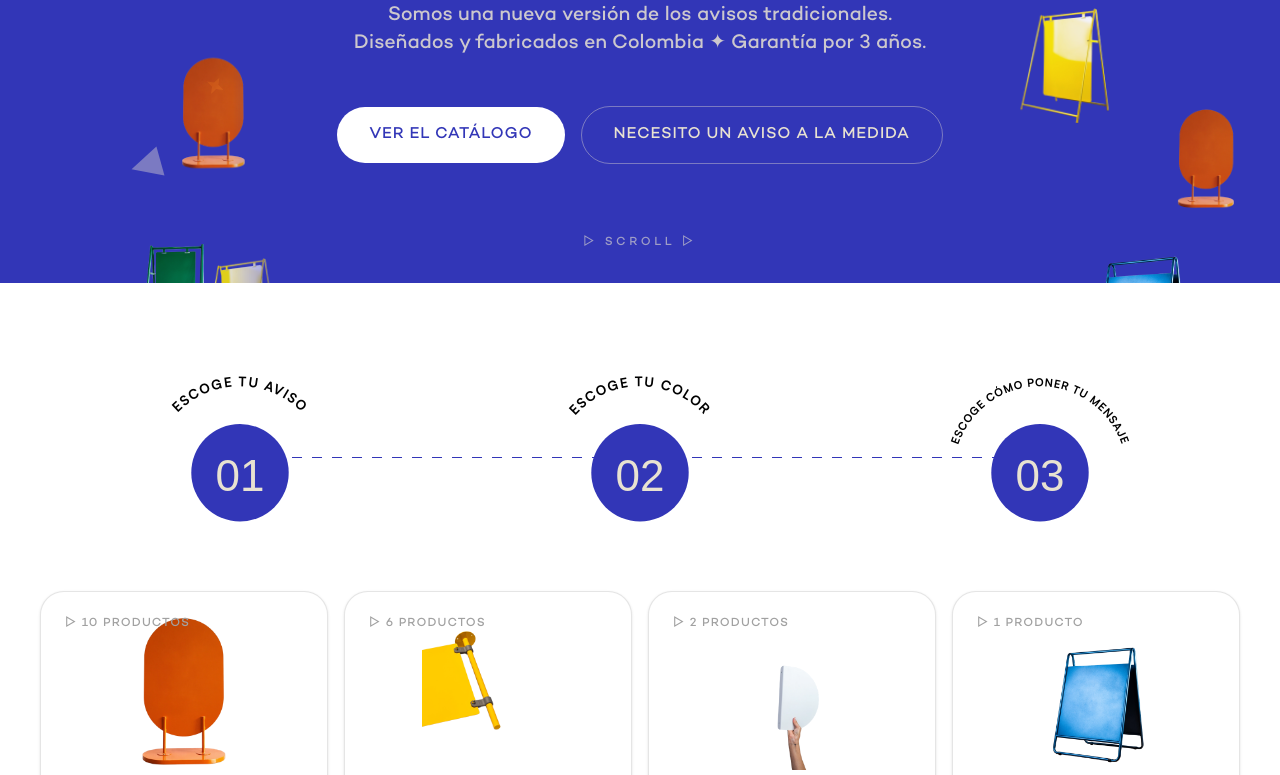
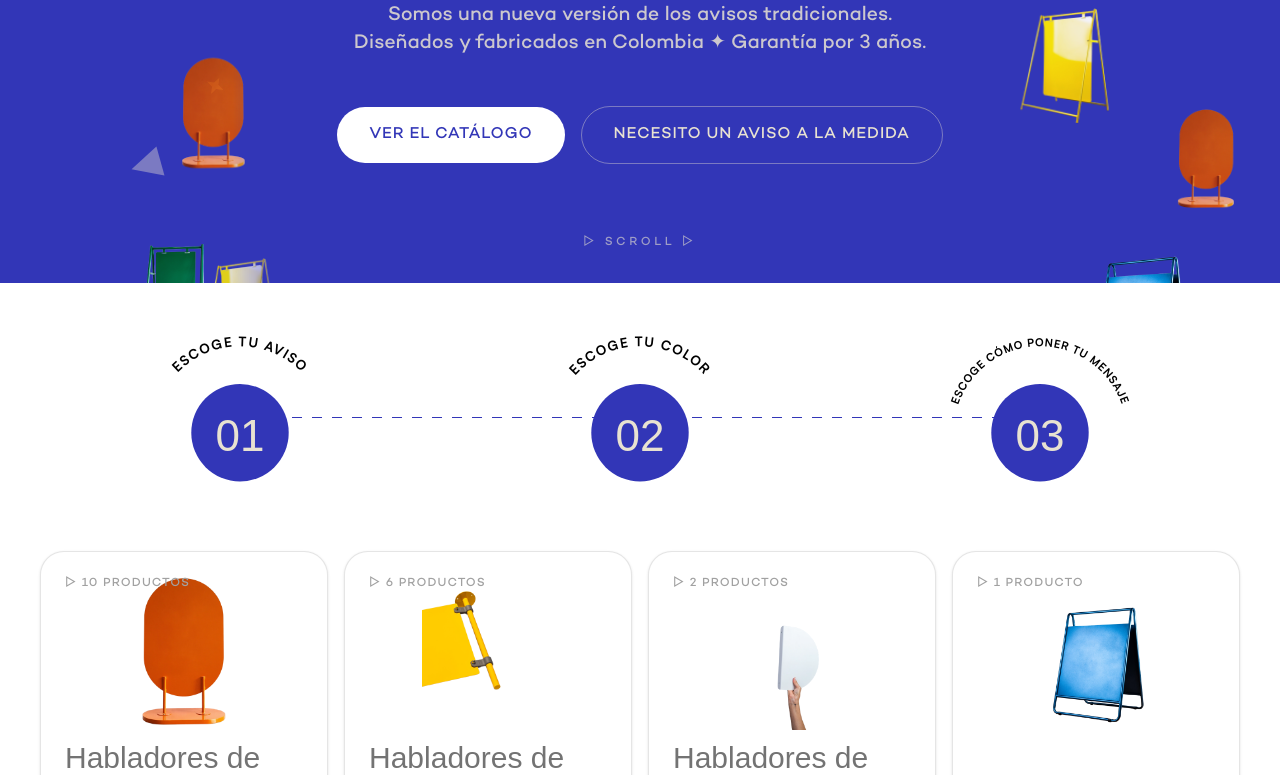
Before and after one commit to iamdisenoco/muffment-web, a Next.js app: page / in a window 1280 px wide. Shown: the part 517-1292 px from the top of the page. Built offline with nearby package versions, Linux system fonts and the light colour scheme; a web font is replaced by a local one.

Commit message:
fix(steps): reduce top padding so steps sit tight under the cobalt Hero
pt-12/16 → pt-4/6. The space between the end of the Hero (cobalt) and
the start of the steps was too generous. Now the white section starts
right under the Hero with minimal breathing room.

```diff
--- a/src/components/Steps.tsx
+++ b/src/components/Steps.tsx
@@ -128,7 +128,7 @@ function StepBadge({ step }: { step: Step }) {
 
 export function Steps() {
   return (
-    <section className="bg-white pt-12 pb-0 md:pt-16 md:pb-2">
+    <section className="bg-white pt-4 pb-0 md:pt-6 md:pb-2">
       <div className="mx-auto max-w-[1400px] px-6 md:px-10">
         <div className="relative">
           {/* Línea punteada horizontal cruzando los 3 pasos.
```
